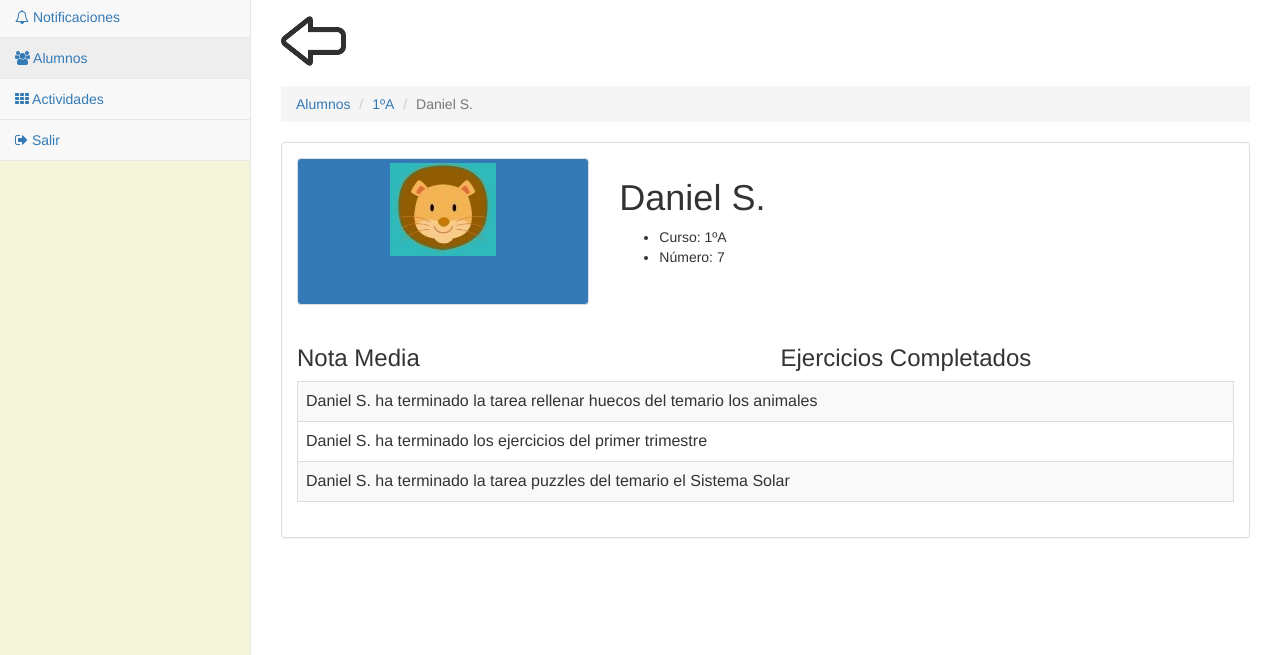
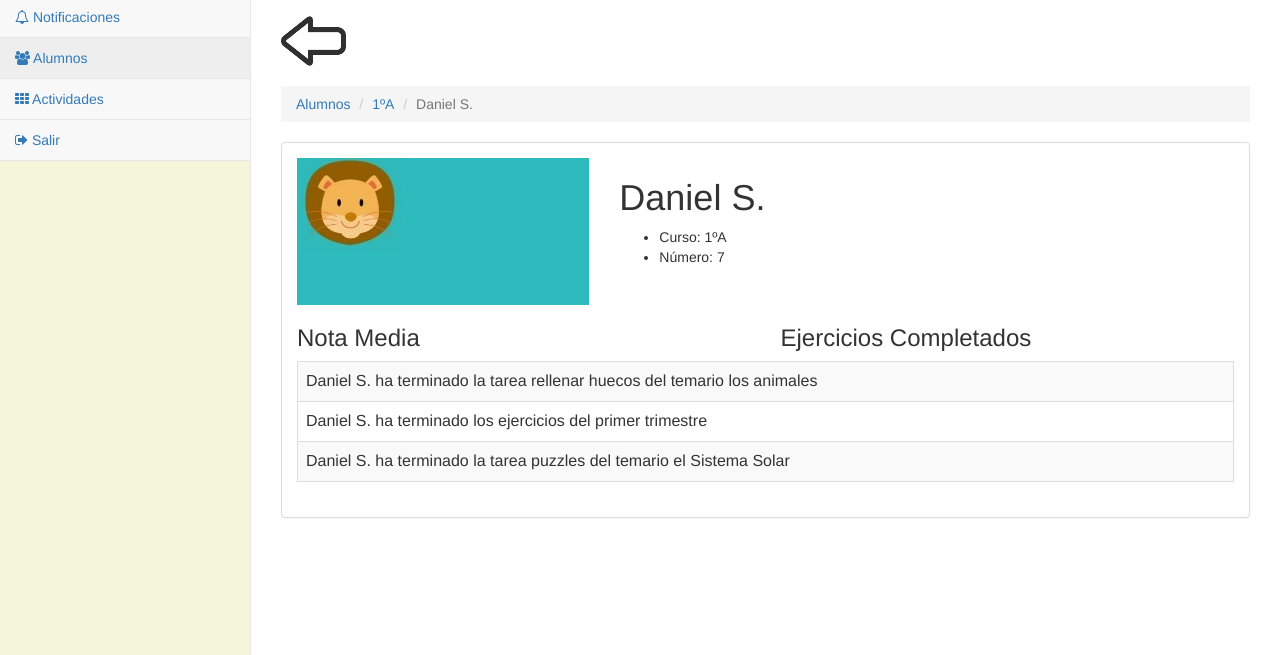
Before and after one commit to igomezal/IPO, a plain HTML site: page profesores/alumnos-concreto.html in a window 1280 px wide. Shown: the part 145-800 px from the top of the page. Drawn offline with nearby package versions, Linux system fonts and the light colour scheme; a script that the page names is missing.

Commit message:
Update alumnos-concreto.html

```diff
--- a/profesores/alumnos-concreto.html
+++ b/profesores/alumnos-concreto.html
@@ -83,7 +83,7 @@
                         <div class="panel-body">
                             <div class="row">
                                 <div class="col-lg-4">
-                                    <div class="thumbnail usuario">
+                                    <div class="thumbnailv2 usuario">
                                         <img src="../img/leon.jpg">
                                     </div>
                                 </div>
```
